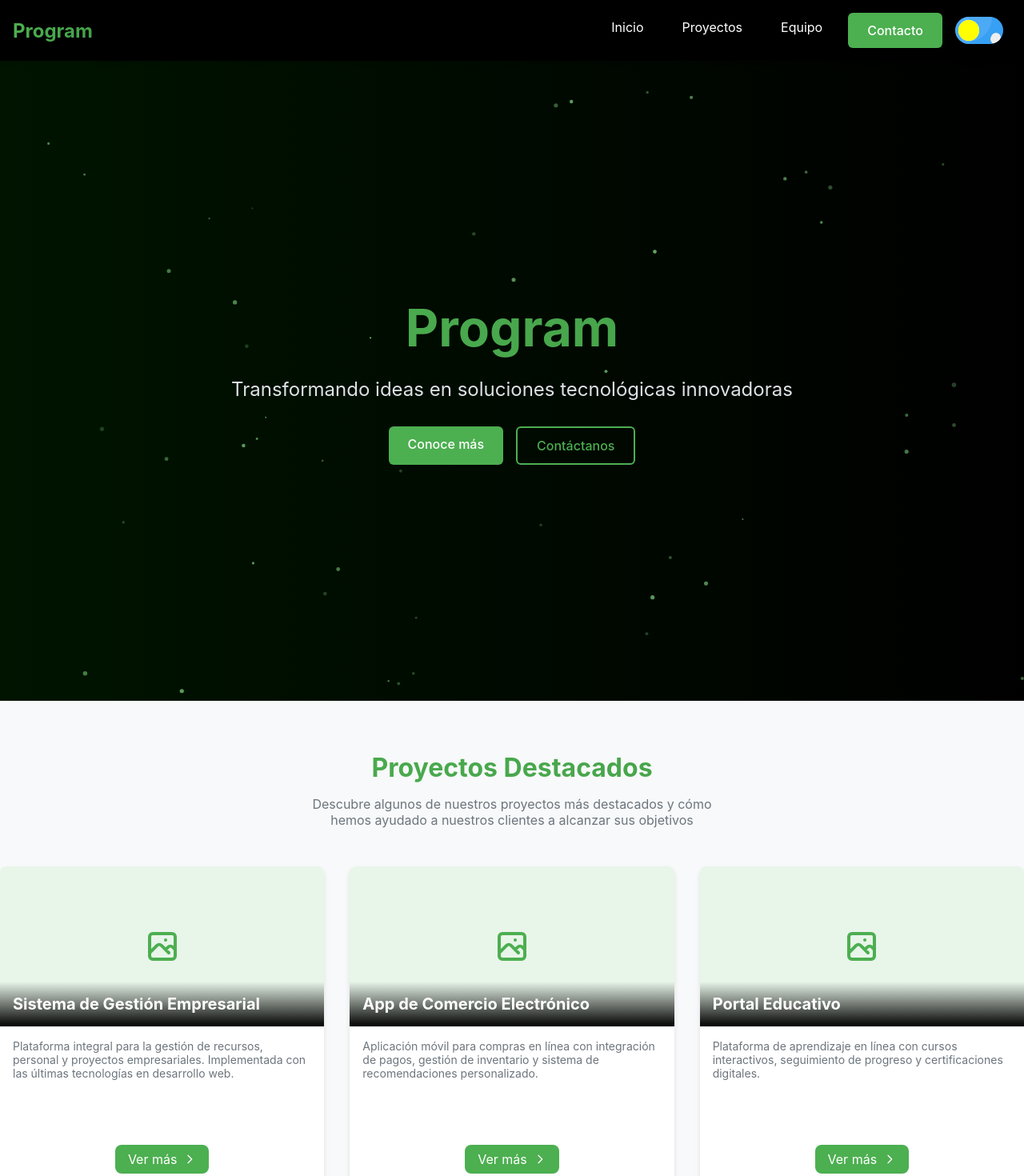
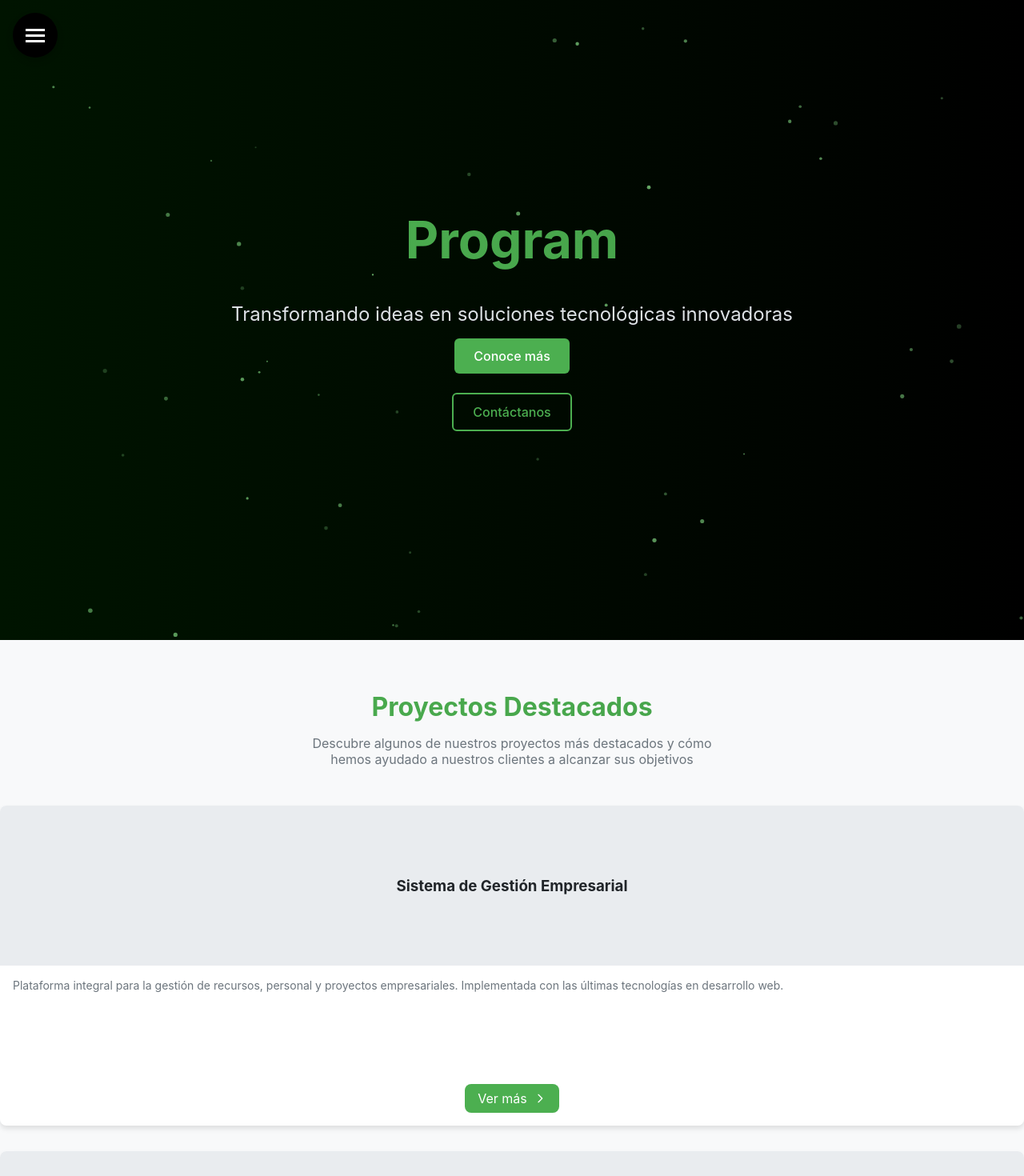
Before and after one commit to OurS675/room, a React (Vite) app: page / in a window 1280 px wide. Shown: the top 1470 px of the page at 80% size. Built offline with nearby package versions, Linux system fonts and the light colour scheme.

Commit message:
Se soluciona la compatibilidad

```diff
--- a/package.json
+++ b/package.json
@@ -11,7 +11,8 @@
   },
   "dependencies": {
     "react": "^19.1.0",
-    "react-dom": "^19.1.0"
+    "react-dom": "^19.1.0",
+    "react-transition-group": "^4.4.5"
   },
   "devDependencies": {
     "@eslint/js": "^9.25.0",
--- a/src/components/Footer.jsx
+++ b/src/components/Footer.jsx
@@ -1,8 +1,8 @@
 const Footer = () => {
   return (
-    <footer className="footer bg-white dark:bg-gray-900 text-gray-600 dark:text-gray-300 py-8 mt-12">
-      <div className="container">
-        <div className="footer-grid">
+    <footer className="footer bg-white dark:bg-gray-900 text-gray-600 dark:text-gray-300 py-8 mt-12 w-full">
+      <div className="container mx-auto px-4">
+        <div className="grid grid-cols-1 md:grid-cols-3 gap-8">
           <div className="animate-fadeIn">
             <h3 className="footer-title text-gray-800 dark:text-white">Program</h3>
             <p className="footer-link">
@@ -59,7 +59,7 @@ const Footer = () => {
           </div>
         </div>
       </div>
-      <div className="mt-16 py-8 border-t border-gray-800 text-center bg-gray-900">
+      <div className="mt-16 py-8 text-center bg-gray-900">
         <div className="container">
           <p className="text-gray-400 text-sm">
             © {new Date().getFullYear()} Program. Todos los derechos reservados.
--- a/src/components/Layout.jsx
+++ b/src/components/Layout.jsx
@@ -1,26 +1,70 @@
 import { Outlet, useNavigation, useLocation } from 'react-router-dom';
-import { useEffect } from 'react';
+import { useEffect, useState } from 'react';
 import Navbar from './Navbar';
 import Footer from './Footer';
-import LoadingSpinner from './LoadingSpinner';
 
 const Layout = () => {
   const navigation = useNavigation();
   const location = useLocation();
+  const [loading, setLoading] = useState(false);
+
+  useEffect(() => {
+    if (navigation.state === 'loading') {
+      setLoading(true);
+    } else {
+      setLoading(false);
+    }
+  }, [navigation.state]);
 
   useEffect(() => {
     window.scrollTo(0, 0);
   }, [location]);
+
   return (
     <div className="flex flex-col min-h-screen w-full">
+      {loading && (
+        <div
+          style={{
+            position: 'fixed',
+            top: 0,
+            left: 0,
+            width: '100%',
+            height: '100%',
+            backgroundColor: 'rgba(0, 0, 0, 0.6)',
+            display: 'flex',
+            alignItems: 'center',
+            justifyContent: 'center',
+            zIndex: 2000
+          }}
+        >
+          <div
+            style={{
+              width: '60px',
+              height: '60px',
+              border: '6px solid rgba(255, 255, 255, 0.3)',
+              borderTop: '6px solid white',
+              borderRadius: '50%',
+              animation: 'spin 1.2s ease-in-out infinite'
+            }}
+          ></div>
+          <style>{`
+            @keyframes spin {
+              0% {
+                transform: rotate(0deg);
+              }
+              100% {
+                transform: rotate(360deg);
+              }
+            }
+          `}</style>
+        </div>
+      )}
       <Navbar />
       <main className="flex-grow w-full">
         <div className="w-full h-full">
-          {navigation.state === "loading" ? (
-            <LoadingSpinner />
-          ) : (
+          <div className="w-full max-w-7xl mx-auto px-2 sm:px-4 md:px-8">
             <Outlet />
-          )}
+          </div>
         </div>
       </main>
       <Footer />
--- a/src/components/Navbar.jsx
+++ b/src/components/Navbar.jsx
@@ -1,26 +1,115 @@
-import { Link } from 'react-router-dom';
-import ThemeToggle from './ThemeToggle';
+import React, { useState } from 'react';
+import { useNavigate } from 'react-router-dom';
 
 const Navbar = () => {
+  const [menuOpen, setMenuOpen] = useState(false);
+  const [loading, setLoading] = useState(false);
+  const navigate = useNavigate();
+
+  const handleNavigation = (path) => {
+    setLoading(true);
+    setTimeout(() => {
+      navigate(path);
+      setLoading(false);
+    }, 800); // Simula un retraso de carga
+  };
+
   return (
-    <nav className="navbar bg-white dark:bg-gray-900 shadow-lg">
-      <div className="container mx-auto px-4">
-        <div className="flex justify-between items-center py-4">
-          <div className="flex items-center">
-            <Link to="/" className="navbar-brand animate-fadeIn text-gray-800 dark:text-white">Program</Link>
-          </div>
-          <div className="flex items-center space-x-4">
-            <div className="nav-links">
-              <Link to="/" className="nav-link text-gray-600 dark:text-gray-300 hover:text-gray-900 dark:hover:text-white">Inicio</Link>
-              <Link to="/proyectos" className="nav-link text-gray-600 dark:text-gray-300 hover:text-gray-900 dark:hover:text-white">Proyectos</Link>
-              <Link to="/equipo" className="nav-link text-gray-600 dark:text-gray-300 hover:text-gray-900 dark:hover:text-white">Equipo</Link>
-              <Link to="/contacto" className="btn btn-primary">Contacto</Link>
-            </div>
-            <ThemeToggle />
-          </div>
+    <>
+      {loading && (
+        <div
+          style={{
+            position: 'fixed',
+            top: 0,
+            left: 0,
+            width: '100%',
+            height: '100%',
+            backgroundColor: 'rgba(0, 0, 0, 0.6)',
+            display: 'flex',
+            alignItems: 'center',
+            justifyContent: 'center',
+            zIndex: 2000
+          }}
+        >
+          <div
+            style={{
+              width: '60px',
+              height: '60px',
+              border: '6px solid rgba(255, 255, 255, 0.3)',
+              borderTop: '6px solid white',
+              borderRadius: '50%',
+              animation: 'spin 1.2s ease-in-out infinite'
+            }}
+          ></div>
+          <style>{`
+            @keyframes spin {
+              0% {
+                transform: rotate(0deg);
+              }
+              100% {
+                transform: rotate(360deg);
+              }
+            }
+          `}</style>
+        </div>
+      )}
+
+      {/* Floating Circle Button */}
+      <div
+        style={{
+          position: 'fixed',
+          top: '16px',
+          left: menuOpen ? '256px' : '16px',
+          width: '56px',
+          height: '56px',
+          backgroundColor: 'black',
+          color: 'white',
+          borderRadius: '50%',
+          display: 'flex',
+          alignItems: 'center',
+          justifyContent: 'center',
+          boxShadow: '0 4px 8px rgba(0, 0, 0, 0.2)',
+          cursor: 'pointer',
+          zIndex: 1000,
+          transition: 'left 0.3s ease, transform 0.3s ease',
+          transform: menuOpen ? 'rotate(90deg)' : 'rotate(0deg)'
+        }}
+        onClick={() => setMenuOpen(!menuOpen)}
+      >
+        <div style={{ textAlign: 'center' }}>
+          <div style={{ width: '24px', height: '3px', backgroundColor: 'white', margin: '4px auto', transition: 'transform 0.3s ease' }}></div>
+          <div style={{ width: '24px', height: '3px', backgroundColor: 'white', margin: '4px auto', transition: 'transform 0.3s ease' }}></div>
+          <div style={{ width: '24px', height: '3px', backgroundColor: 'white', margin: '4px auto', transition: 'transform 0.3s ease' }}></div>
         </div>
       </div>
-    </nav>
+
+      {/* Sidebar Menu */}
+      <div
+        style={{
+          position: 'fixed',
+          top: 0,
+          left: 0,
+          height: '100%',
+          width: '240px',
+          backgroundColor: 'black',
+          color: 'white',
+          transform: menuOpen ? 'translateX(0)' : 'translateX(-100%)',
+          transition: 'transform 0.5s cubic-bezier(0.68, -0.55, 0.27, 1.55)',
+          zIndex: 999,
+          boxShadow: menuOpen ? '4px 0 8px rgba(0, 0, 0, 0.3)' : 'none'
+        }}
+      >
+        <div style={{ padding: '16px' }}>
+          <h2 style={{ fontSize: '24px', fontWeight: 'bold', marginBottom: '16px' }}>Menú</h2>
+          <ul style={{ listStyle: 'none', padding: 0 }}>
+            <li style={{ marginBottom: '12px' }}><a onClick={() => handleNavigation('/')} style={{ color: 'white', textDecoration: 'none', cursor: 'pointer' }}>Inicio</a></li>
+            <li style={{ marginBottom: '12px' }}><a onClick={() => handleNavigation('/proyectos')} style={{ color: 'white', textDecoration: 'none', cursor: 'pointer' }}>Proyectos</a></li>
+            <li style={{ marginBottom: '12px' }}><a onClick={() => handleNavigation('/equipo')} style={{ color: 'white', textDecoration: 'none', cursor: 'pointer' }}>Equipo</a></li>
+            <li style={{ marginBottom: '12px' }}><a onClick={() => handleNavigation('/contacto')} style={{ color: 'white', textDecoration: 'none', cursor: 'pointer' }}>Contacto</a></li>
+          </ul>
+        </div>
+      </div>
+    </>
   );
 };
 
--- a/src/components/ProjectCard.jsx
+++ b/src/components/ProjectCard.jsx
@@ -2,35 +2,18 @@ import { Link } from 'react-router-dom';
 
 const ProjectCard = ({ id, title, description, image }) => {
   return (
-    <div className="card animate-fadeIn">
-      <div className="card-image">
+    <div className="card animate-fadeIn rounded-lg shadow-lg overflow-hidden flex flex-col w-full h-full">
+      <div className="card-image relative w-full h-48 sm:h-56 md:h-64">
           {image ? (
             <img
               src={image}
               alt={title}
-              style={{
-                width: '100%',
-                height: '100%',
-                objectFit: 'cover',
-                transition: 'transform 0.3s'
-              }}
+              className="w-full h-full object-cover transition-transform duration-300"
             />
           ) : (
-            <div style={{
-              width: '100%',
-              height: '100%',
-              display: 'flex',
-              alignItems: 'center',
-              justifyContent: 'center',
-              backgroundColor: '#e8f5e9',
-              color: 'var(--color-primary)'
-            }}>
+            <div className="flex items-center justify-center w-full h-full bg-green-50 text-primary">
               <svg
-                style={{
-                  width: '3rem',
-                  height: '3rem',
-                  transition: 'transform 0.3s'
-                }}
+                className="w-12 h-12 transition-transform duration-300"
                 fill="none"
                 stroke="currentColor"
                 viewBox="0 0 24 24"
@@ -45,23 +28,8 @@ const ProjectCard = ({ id, title, description, image }) => {
               </svg>
             </div>
           )}
-          <div style={{
-            position: 'absolute',
-            bottom: 0,
-            left: 0,
-            right: 0,
-            background: 'linear-gradient(to top, rgba(0,0,0,1), transparent)',
-            padding: '1rem'
-          }}>
-            <h3 style={{
-              color: 'var(--color-white)',
-              fontSize: '1.25rem',
-              fontWeight: 'bold',
-              overflow: 'hidden',
-              textOverflow: 'ellipsis',
-              whiteSpace: 'nowrap',
-              transition: 'color 0.3s'
-            }}>
+          <div className="absolute bottom-0 left-0 right-0 bg-gradient-to-t from-black/80 to-transparent p-4">
+            <h3 className="text-white text-lg font-bold truncate whitespace-nowrap transition-colors duration-300">
               {title}
             </h3>
           </div>
@@ -89,7 +57,7 @@ const ProjectCard = ({ id, title, description, image }) => {
               alignItems: 'center',
               gap: '0.5rem',
               transition: 'background-color 0.3s'
-            }}>
+            }} className="animate-bounce">
               Ver más
               <svg
                 style={{ width: '1rem', height: '1rem' }}
--- a/src/pages/Contact.jsx
+++ b/src/pages/Contact.jsx
@@ -104,7 +104,7 @@ const Contact = () => {
                 </div>
                 <button
                   type="submit"
-                  className="btn btn-primary"
+                  className="btn btn-primary animate-bounce"
                   style={{ marginTop: '1rem' }}
                 >
                   Enviar mensaje
--- a/src/pages/Home.jsx
+++ b/src/pages/Home.jsx
@@ -25,7 +25,7 @@ const Home = () => {
   ];
 
   return (
-    <div className="min-h-screen">
+    <div className="min-h-screen w-full">
       {/* Hero Section */}
         <div style={{
           backgroundColor: 'var(--color-black)',
@@ -42,7 +42,7 @@ const Home = () => {
             background: 'linear-gradient(to right, rgba(0,100,0,0.2), rgba(0,0,0,0.4))'
           }}></div>
           <ParticleBackground />
-        <div className="container text-center" style={{position: 'relative', zIndex: 2}}>
+          <div className="container mx-auto px-4 text-center" style={{position: 'relative', zIndex: 2}}>
             <h1 className="animate-fadeIn" style={{
           fontSize: 'clamp(3rem, 5vw, 5rem)',
           fontWeight: 'bold',
@@ -59,21 +59,22 @@ const Home = () => {
           color: 'var(--color-gray-300)',
           maxWidth: '48rem',
           margin: '0 auto',
-            animationDelay: '0.2s'
+          animationDelay: '0.2s',
+          padding: '1rem'
             }}>
           Transformando ideas en soluciones tecnológicas innovadoras
             </p>
-          <div className="animate-fadeIn" style={{
-            marginTop: '2rem',
-            display: 'flex',
-            justifyContent: 'center',
-            gap: '1rem',
-            animationDelay: '0.4s'
-          }}>
-            <Link to="/proyectos" className="btn btn-primary">
+            <div
+          className="animate-fadeIn flex flex-col sm:flex-row justify-center items-center mt-8"
+          style={{
+            animationDelay: '0.4s',
+            gap: '1.5rem', // Aumenta el espacio entre los botones
+          }}
+            >
+          <Link to="/proyectos" className="btn btn-primary w-full sm:w-auto px-5 py-3 rounded-lg font-medium shadow transition-colors text-base text-center animate-bounce">
             Conoce más
           </Link>
-            <Link to="/contacto" className="btn btn-outline">
+          <Link to="/contacto" className="btn btn-outline w-full sm:w-auto px-5 py-3 rounded-lg font-medium shadow transition-colors text-base text-center animate-bounce">
             Contáctanos
           </Link>
             </div>
@@ -81,7 +82,7 @@ const Home = () => {
         </div>
 
         {/* Proyectos Destacados */}
-      <div className="container" style={{padding: '4rem 0'}}>
+      <div className="container mx-auto px-4" style={{padding: '4rem 0'}}>
         <h2 style={{
           fontSize: '2rem',
           fontWeight: 'bold',
@@ -102,7 +103,7 @@ const Home = () => {
         }}>
           Descubre algunos de nuestros proyectos más destacados y cómo hemos ayudado a nuestros clientes a alcanzar sus objetivos
         </p>
-        <div className="grid grid-cols-3">
+        <div className="grid grid-cols-1 sm:grid-cols-2 md:grid-cols-3 gap-6">
           {featuredProjects.map((project, index) => (
             <ProjectCard
               key={project.id}
--- a/src/pages/Projects.jsx
+++ b/src/pages/Projects.jsx
@@ -188,7 +188,7 @@ const Projects = () => {
                           gap: '0.5rem',
                           transition: 'background-color 0.3s'
                         }}
-                      >
+                        className="animate-bounce">
                         {showFullDescription ? 'Ver menos' : 'Ver más'}
                         <svg
                           style={{
@@ -223,7 +223,7 @@ const Projects = () => {
                           gap: '0.5rem',
                           transition: 'background-color 0.3s'
                         }}
-                      >
+                        className="animate-bounce">
                         Ver proyecto
                         <svg
                           style={{
--- a/src/pages/Team.jsx
+++ b/src/pages/Team.jsx
@@ -149,6 +149,7 @@ const Team = () => {
                       margin: '0 auto',
                       transition: 'background-color 0.3s'
                     }}
+                    className="animate-bounce"
                   >
                     {showFullDescription ? 'Ver menos' : 'Ver más'}
                     <svg
```
Also changed, not shown: 1 other file (tests, documents, lock files or other folders). Lines whose indentation alone changed are shown as unchanged.
